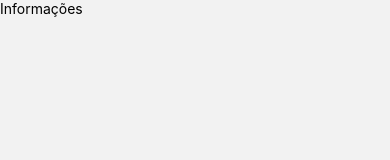
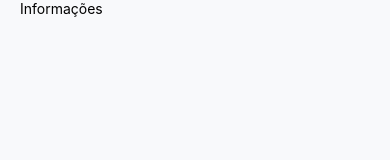
Before and after one commit to huferr/react-native-app-template, a React Native app: screen /settings in a window 390 px wide. Shown: the top 160 px of the page. Built offline with nearby package versions, Linux system fonts and the light colour scheme.

Commit message:
chore: changing scroll component to general styles

```diff
--- a/src/pages/Dashboard/Home/home.screen.tsx
+++ b/src/pages/Dashboard/Home/home.screen.tsx
@@ -1,7 +1,6 @@
 import React from 'react';
 import {Text} from 'react-native';
-import {Container} from '../../../styles/general';
-import {Scroll} from './home.styles';
+import {Container, Scroll} from '../../../styles/general';
 
 const Home: React.FC = () => {
   return (
--- a/src/pages/Dashboard/Home/home.styles.tsx
+++ /dev/null
@@ -1,7 +0,0 @@
-import styled from 'styled-components/native';
-import metrics from '../../../styles/metrics';
-
-export const Scroll = styled.ScrollView`
-  width: 100%;
-  padding: 0 ${metrics.basePadding}px;
-`;
--- a/src/pages/Dashboard/Informations/informations.screen.tsx
+++ b/src/pages/Dashboard/Informations/informations.screen.tsx
@@ -1,8 +1,15 @@
 import React from 'react';
 import {Text} from 'react-native';
+import {Container, Scroll} from '../../../styles/general';
 
 const Informations: React.FC = () => {
-  return <Text>Informações</Text>;
+  return (
+    <Container>
+      <Scroll>
+        <Text>Informações</Text>
+      </Scroll>
+    </Container>
+  );
 };
 
 export default Informations;
--- a/src/pages/Dashboard/Profile/profile.screen.tsx
+++ b/src/pages/Dashboard/Profile/profile.screen.tsx
@@ -1,8 +1,15 @@
 import React from 'react';
 import {Text} from 'react-native';
+import {Container, Scroll} from '../../../styles/general';
 
 const Profile: React.FC = () => {
-  return <Text>Profile</Text>;
+  return (
+    <Container>
+      <Scroll>
+        <Text>Profile</Text>
+      </Scroll>
+    </Container>
+  );
 };
 
 export default Profile;
--- a/src/styles/general.tsx
+++ b/src/styles/general.tsx
@@ -1,8 +1,14 @@
 import styled from 'styled-components/native';
 import {GeneralStyleProps} from '../typings/generalstyles';
 import colors from './colors';
+import metrics from './metrics';
 
 export const Container = styled.SafeAreaView<GeneralStyleProps>`
   flex: ${props => props.flex || 1};
   background-color: ${colors.whiteLight};
 `;
+
+export const Scroll = styled.ScrollView`
+  width: 100%;
+  padding: 0 ${metrics.basePadding}px;
+`;
```
